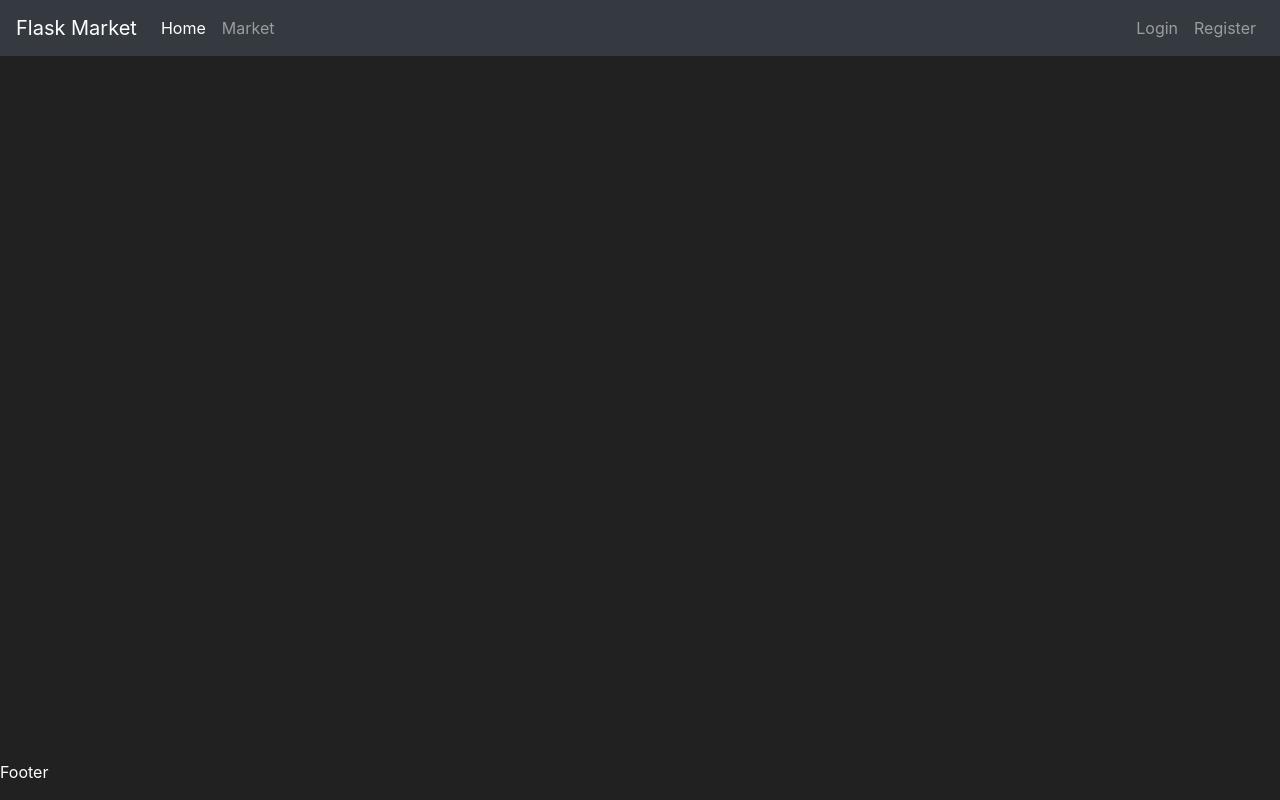
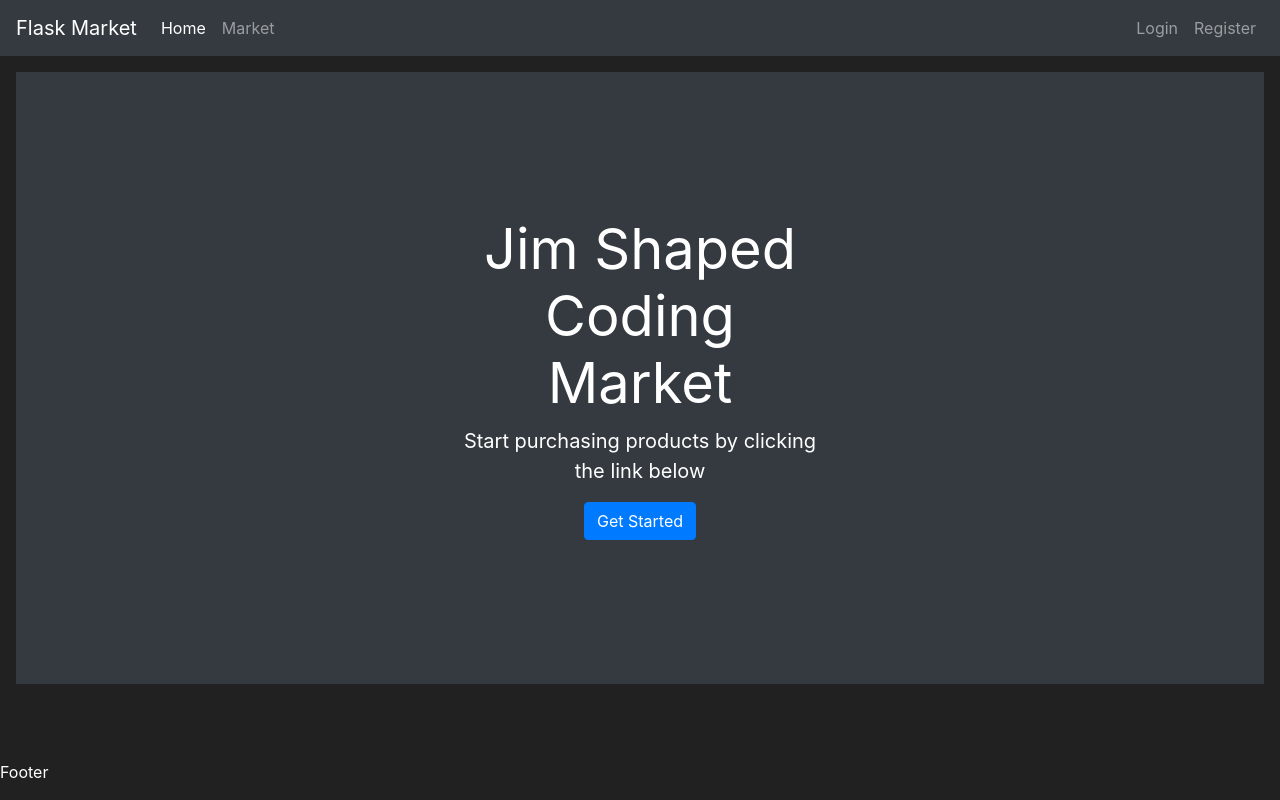
Before and after one commit to Bfabien99/flaskmarket, a Flask app: page / in a window 1280 px wide. Run offline with Flask 2, Linux system fonts and the light colour scheme; some libraries are stand-ins or nearby versions.

Commit message:
redirect unauthorized user

```diff
--- a/app.py
+++ b/app.py
@@ -11,6 +11,7 @@ app.config['SECRET_KEY'] = 'ec9439cfc6c796ae2029594d'
 db = SQLAlchemy(app)
 bcrypt = Bcrypt(app)
 login_manager= LoginManager(app)
+login_manager.login_view = "login_page"
 
 @login_manager.user_loader
 def load_user(user_id):
--- a/templates/base.html
+++ b/templates/base.html
@@ -55,7 +55,7 @@
                     <a class="nav-link">Welcome, {{ current_user.username|upper }}</a>
                 </li>
                 <li class="nav-item">
-                    <a class="nav-link" href="#">
+                    <a class="nav-link" href="{{ url_for('logout_page') }}">
                         Logout
                     </a>
                 </li>
--- a/templates/home.html
+++ b/templates/home.html
@@ -2,5 +2,13 @@
 {% block title %}Home{% endblock %}
 
 {% block body %}
-
+<div class="position-relative overflow-hidden p-3 p-md-5 m-md-3 text-center bg-dark" style="color:white">
+    <div class="col-md-5 p-lg-5 mx-auto my-5">
+        <h1 class="display-4 font-weight-normal">Jim Shaped Coding Market</h1>
+        <p class="lead font-weight-normal">Start purchasing products by clicking the link below</p>
+        <a class="btn btn-primary" href="{{ url_for('market_page') }}">Get Started</a>
+    </div>
+    <div class="product-device box-shadow d-none d-md-block"></div>
+    <div class="product-device product-device-2 box-shadow d-none d-md-block"></div>
+</div>
 {% endblock %}
```
